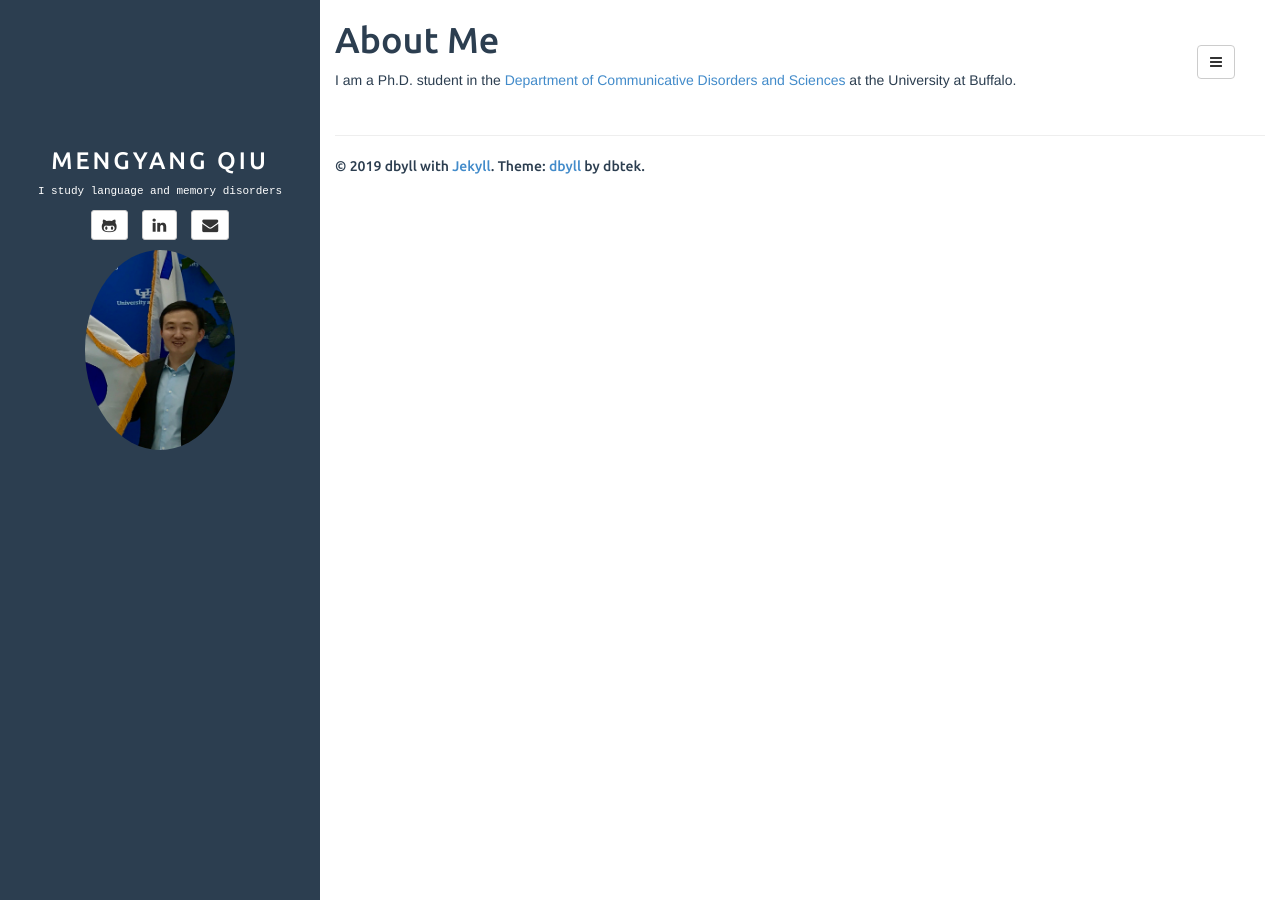
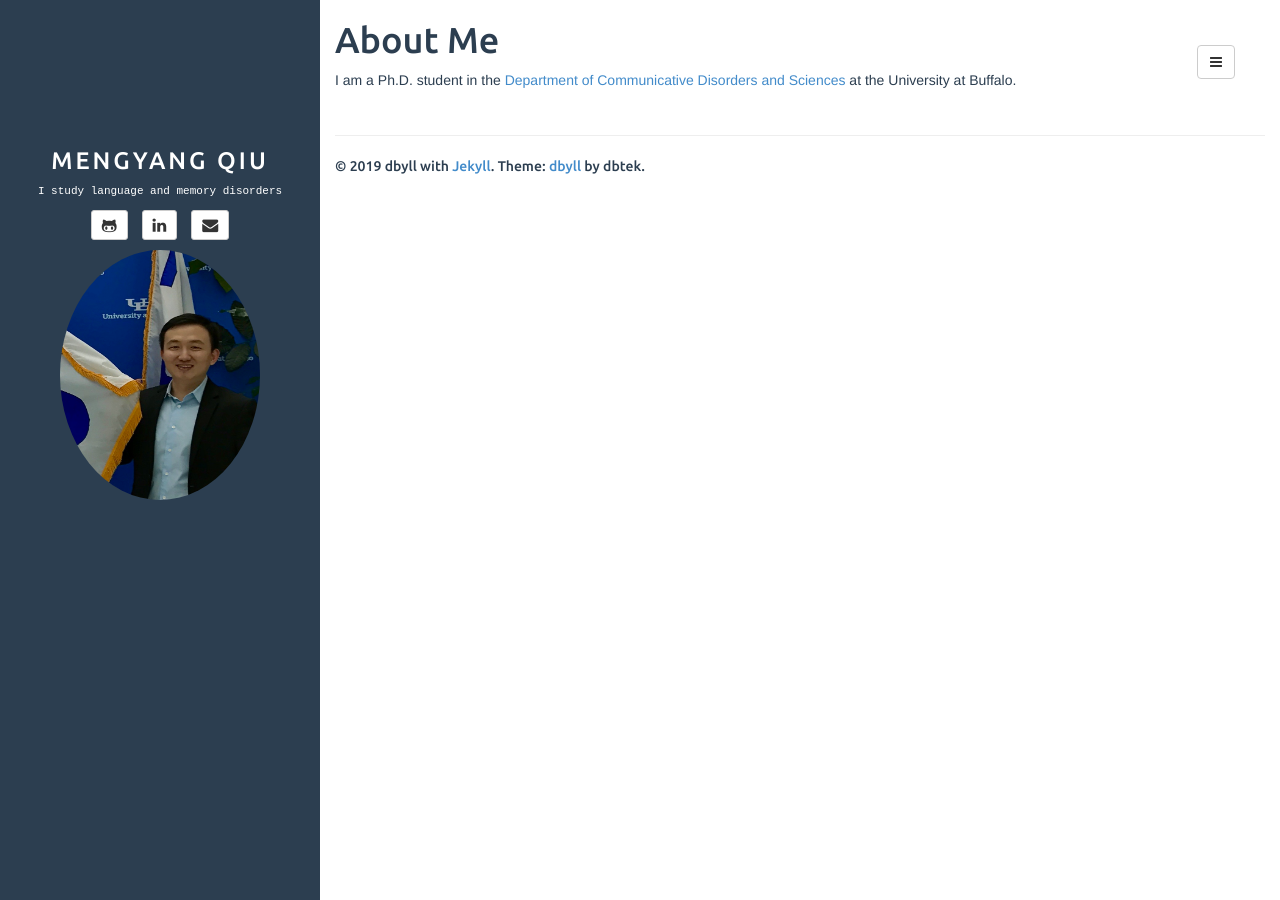
Before and after one commit to mengyangq/mengyangq.github.io, a Jekyll site: the page built from index.html, in a window 1280 px wide. Built offline with Jekyll 4.4.1, drawn with Linux system fonts in a browser that asks for light colours; the list of posts is cut into pages by our own code.

Commit message:
Update sidebar.html

```diff
--- a/_includes/sidebar.html
+++ b/_includes/sidebar.html
@@ -30,7 +30,7 @@
 <!-- sidebar.html -->
 <div class="sidebar-header" role="banner">
 	<a href="{{ site.BASE_PATH }}/">
-		<img src="pub/mengyang.jpeg" class="img-circle" width="150" height="200" />
+		<img src="pub/mengyang.jpeg" class="img-circle" width="200" height="250" />
 	</a>
 
 </div>
```
